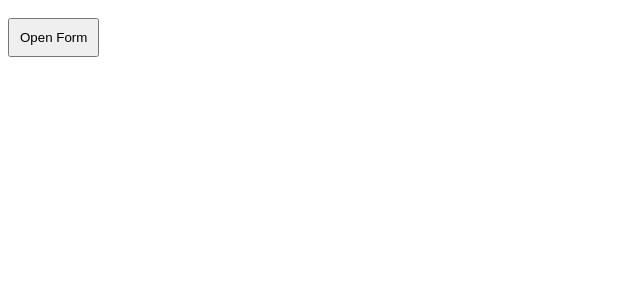
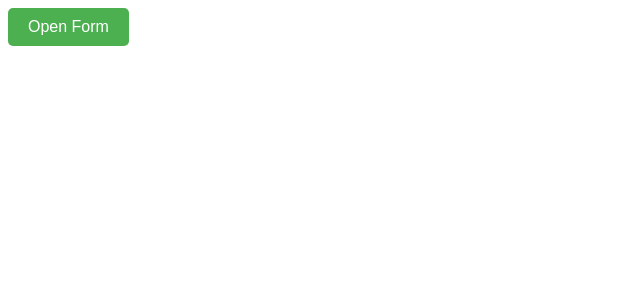
Before and after one commit to RounakJain31/XModal, a React (Create React App) app: page / in a window 1280 px wide. Shown: the top 300 px of the page, without its empty margins (0-640 px from the left). Built offline with nearby package versions, Linux system fonts and the light colour scheme.

Commit message:
Update index.css

```diff
--- a/src/index.css
+++ b/src/index.css
@@ -1,3 +1,17 @@
+button {
+  padding: 10px 20px;
+  font-size: 16px;
+  cursor: pointer;
+  background-color: #4CAF50;
+  color: white;
+  border: none;
+  border-radius: 5px;
+}
+
+button:hover {
+  background-color: #45a049;
+}
+
 .modal {
   position: fixed;
   top: 0;
@@ -8,26 +22,56 @@
   display: flex;
   justify-content: center;
   align-items: center;
+  z-index: 1000;
 }
 
 .modal-content {
   background-color: white;
   padding: 20px;
-  border-radius: 8px;
+  border-radius: 10px;
   width: 300px;
 }
 
-button {
-  padding: 10px;
+form div {
+  margin-bottom: 10px;
+}
+
+label {
+  font-size: 14px;
+  margin-bottom: 5px;
+  display: block;
+}
+
+input {
+  width: 100%;
+  padding: 8px;
+  margin-top: 5px;
+  font-size: 16px;
+  border: 1px solid #ccc;
+  border-radius: 5px;
+}
+
+input:focus {
+  outline: none;
+  border-color: #4CAF50;
+}
+
+.submit-button {
+  padding: 10px 20px;
+  background-color: #4CAF50;
+  color: white;
+  border: none;
+  border-radius: 5px;
+  cursor: pointer;
+  width: 100%;
   margin-top: 10px;
+}
+
+.submit-button:hover {
+  background-color: #45a049;
 }
 
 .error {
   color: red;
   font-size: 12px;
 }
-
-.submit-button {
-  background-color: blue;
-  color: white;
-}
```
